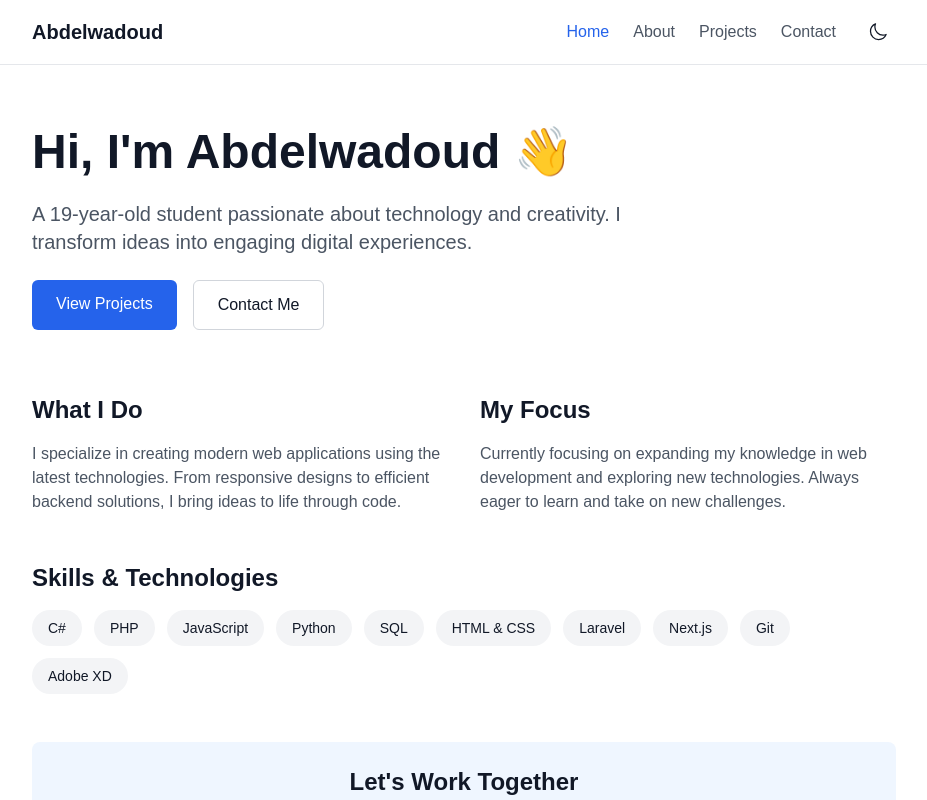
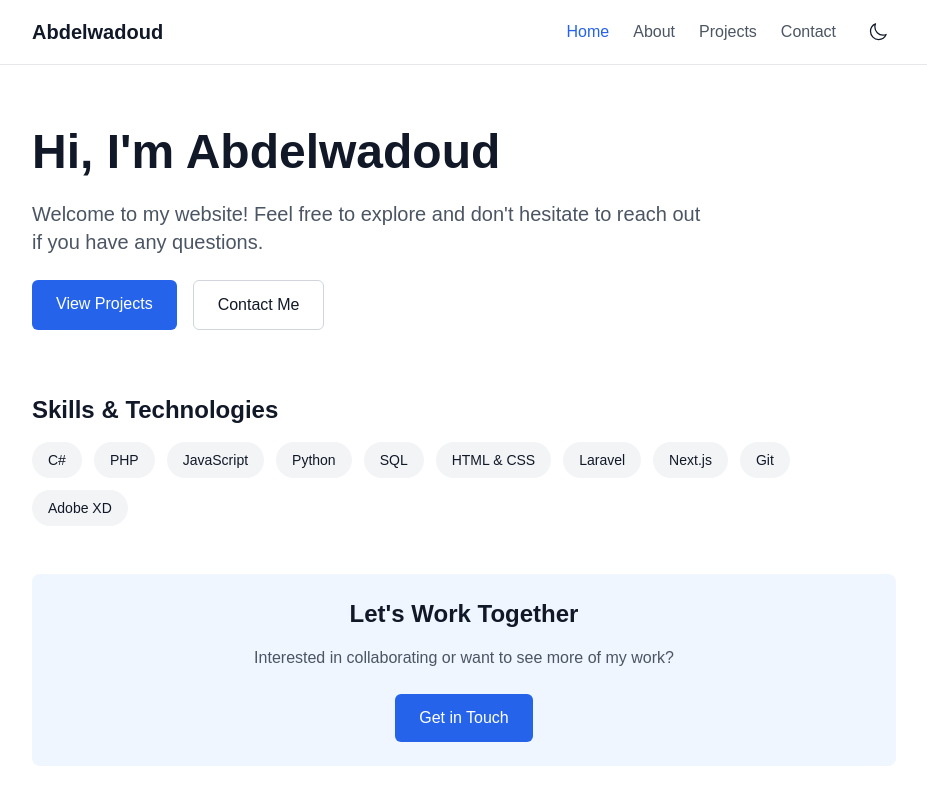
Before and after one commit to Jackbeany/portfolio-abdelwadoud, a Next.js app: page / in a window 1280 px wide. Shown: the top 800 px of the page, without its empty margins (176-1103 px from the left). Built offline with nearby package versions, Linux system fonts and the light colour scheme.

Commit message:
Homepage teksten verplaatst naar about

```diff
--- a/app/about/page.tsx
+++ b/app/about/page.tsx
@@ -1,10 +1,8 @@
-// app/about/page.tsx (of waar je jouw About-pagina definieert)
 export const metadata = {
     title: "About Me - Abdelwadoud",
     description: "Learn more about Abdelwadoud, a passionate 19-year-old student skilled in technology and creativity.",
   };
 
-  // Deze functie wordt uitgevoerd op de server
   async function fetchPageData() {
     const skills = {
       languages: [
@@ -31,7 +29,6 @@ export const metadata = {
   }
 
   export default async function About() {
-    // Laad de data op de server
     const { skills, hobbies } = await fetchPageData();
 
     return (
@@ -43,6 +40,24 @@ export const metadata = {
             My journey in programming and design started several years ago, and I&apos;ve been continuously
             developing my skills and expanding my knowledge ever since.
           </p>
+                  {/* What I Do */}
+        <div className="grid md:grid-cols-2 gap-8">
+          <div className="space-y-4">
+            <h2 className="text-2xl font-bold">What I Do</h2>
+            <p className="text-gray-600 dark:text-gray-300">
+              I specialize in creating modern web applications using the latest technologies.
+              From responsive designs to efficient backend solutions, I bring ideas to life
+              through code.
+            </p>
+          </div>
+          <div className="space-y-4">
+            <h2 className="text-2xl font-bold">My Focus</h2>
+            <p className="text-gray-600 dark:text-gray-300">
+              Currently focusing on expanding my knowledge in web development and exploring
+              new technologies. Always eager to learn and take on new challenges.
+            </p>
+          </div>
+        </div>
         </section>
 
         <section className="mb-12">
--- a/app/page.tsx
+++ b/app/page.tsx
@@ -24,7 +24,7 @@ export default function Home() {
           transition={{ delay: 0.2 }}
           className="text-5xl font-bold"
         >
-          Hi, I&apos;m Abdelwadoud 👋
+          Hi, I'm Abdelwadoud
         </motion.h1>
         <motion.p
           initial={{ opacity: 0 }}
@@ -32,8 +32,7 @@ export default function Home() {
           transition={{ delay: 0.4 }}
           className="text-xl text-gray-600 dark:text-gray-300 max-w-2xl"
         >
-          A 19-year-old student passionate about technology and creativity.
-          I transform ideas into engaging digital experiences.
+        Welcome to my website! Feel free to explore and don't hesitate to reach out if you have any questions.
         </motion.p>
         <motion.div
           initial={{ opacity: 0 }}
@@ -63,24 +62,6 @@ export default function Home() {
         transition={{ delay: 0.8 }}
         className="space-y-12"
       >
-        {/* What I Do */}
-        <div className="grid md:grid-cols-2 gap-8">
-          <div className="space-y-4">
-            <h2 className="text-2xl font-bold">What I Do</h2>
-            <p className="text-gray-600 dark:text-gray-300">
-              I specialize in creating modern web applications using the latest technologies.
-              From responsive designs to efficient backend solutions, I bring ideas to life
-              through code.
-            </p>
-          </div>
-          <div className="space-y-4">
-            <h2 className="text-2xl font-bold">My Focus</h2>
-            <p className="text-gray-600 dark:text-gray-300">
-              Currently focusing on expanding my knowledge in web development and exploring
-              new technologies. Always eager to learn and take on new challenges.
-            </p>
-          </div>
-        </div>
 
         {/* Skills Overview */}
         <div className="space-y-4">
--- a/app/projects/page.tsx
+++ b/app/projects/page.tsx
@@ -6,7 +6,6 @@ export default function Projects() {
       technologies: ["React", "TypeScript"],
       link: "#"
     },
-    // Voeg meer projecten toe
   ]
 
   return (
```
